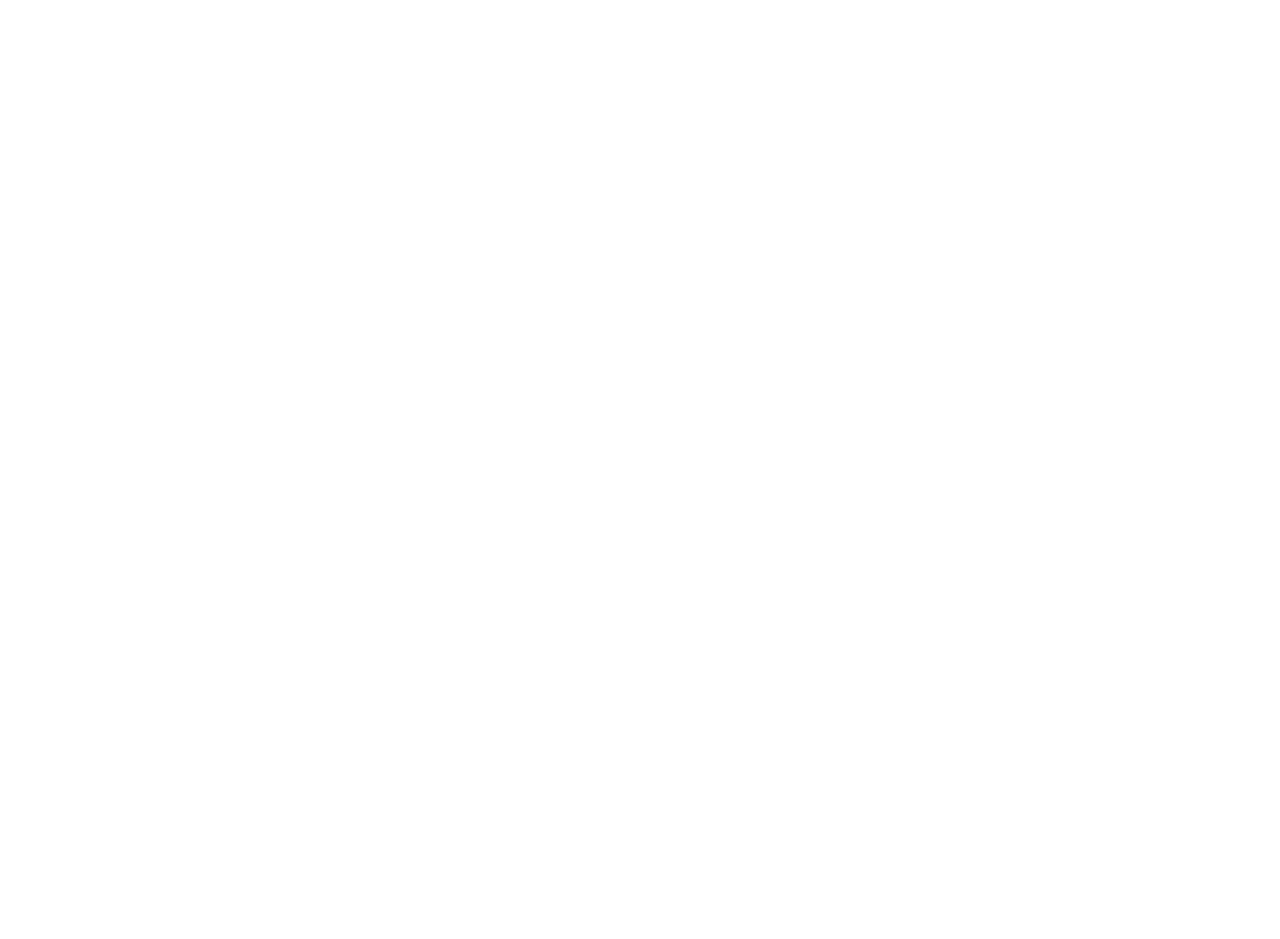
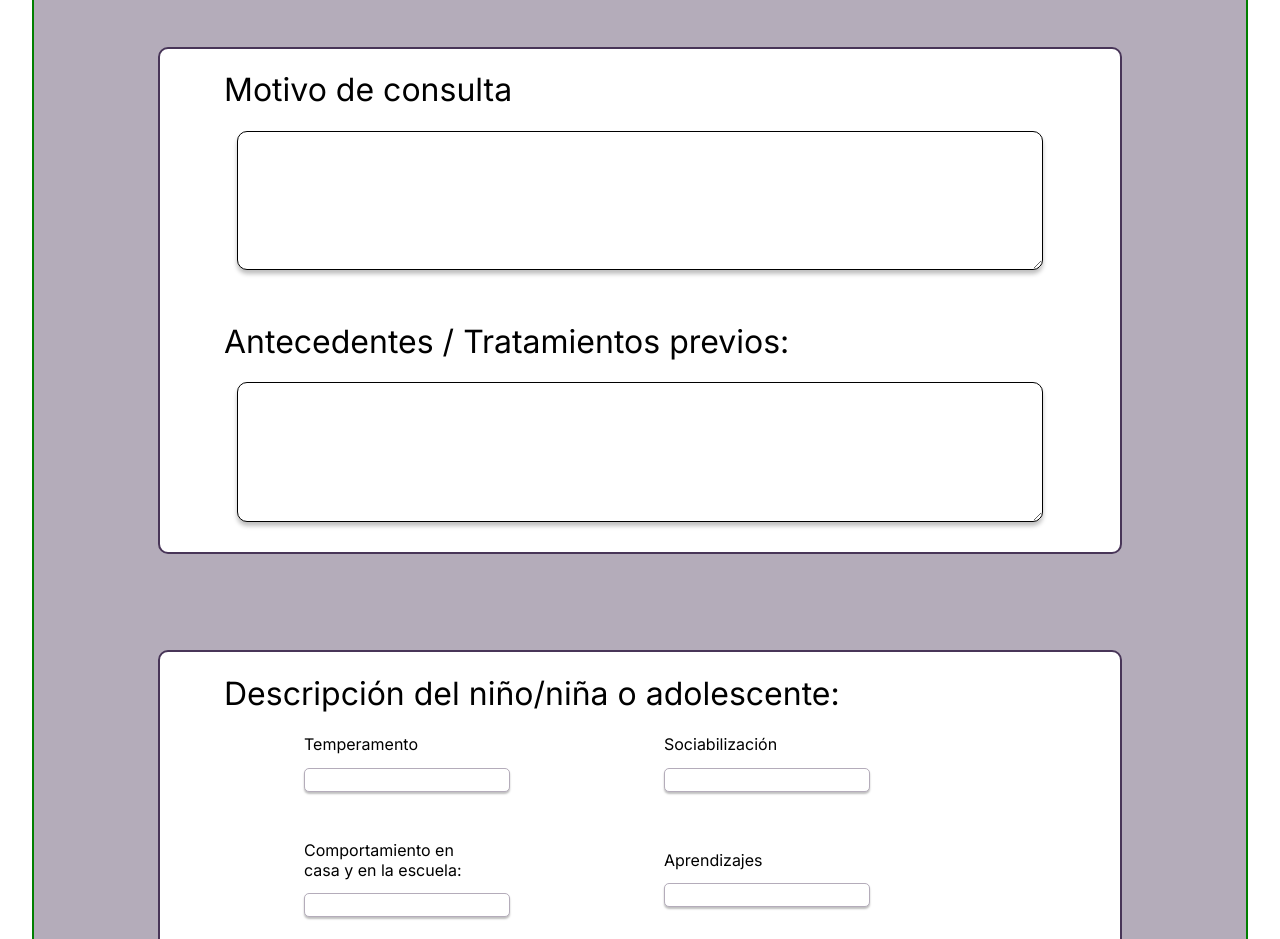
Before and after one commit to KodersKode/Daire-front-end, a React (Create React App) app: page /nuevo-paciente in a window 1280 px wide. Shown: the part 1500-2439 px from the top of the page. Before the commit the page ends 1133 px from the top, so only its background shows below. Built offline with nearby package versions, Linux system fonts and the light colour scheme.

Commit message:
form sections 3-4

```diff
--- a/src/component/largeTextBox/index.definition.ts
+++ b/src/component/largeTextBox/index.definition.ts
@@ -1,4 +1,5 @@
 export type TLargeTextBoxProps = {
   text: string;
+  onChange?: React.ChangeEventHandler<HTMLTextAreaElement>
 
 };
--- a/src/component/largeTextBox/index.module.css
+++ b/src/component/largeTextBox/index.module.css
@@ -0,0 +1,8 @@
+.largetextbox{
+    width: 60em;
+    min-height: 10em;
+    margin-bottom: 2em;
+    border: 1px solid #000000;
+        box-shadow: 0px 4px 4px rgba(0, 0, 0, 0.25);
+        border-radius: 10px;
+}
--- a/src/component/largeTextBox/index.tsx
+++ b/src/component/largeTextBox/index.tsx
@@ -2,10 +2,10 @@
 import { TLargeTextBoxProps } from './index.definition'
 import css from './index.module.css'
 
-function LargeTextBox({text}: TLargeTextBoxProps) {
+function LargeTextBox({text, onChange}: TLargeTextBoxProps) {
   return (
     <div >
-      <textarea className={css.largetextbox}>{text}</textarea>
+      <textarea className={css.largetextbox} onChange={onChange}>{text}</textarea>
       </div>
   )
 }
--- a/src/component/pages/nuevo-paciente/index.module.css
+++ b/src/component/pages/nuevo-paciente/index.module.css
@@ -20,6 +20,7 @@
   border: 2px solid #483558;
   border-radius: 10px;
   margin-top: 4em;
+  margin-bottom: 2em;
 }
 
 .subsection {
@@ -43,6 +44,7 @@
     align-items: flex-start; */
   align-self: flex-start;
   padding-left: 2em;
+  font-weight: 100;
 }
 
 .header {
@@ -66,7 +68,7 @@
     height: auto;
 }
 
-.apellido{
+/* .apellido{
     width: 50%
 } */
 .wrapper {
@@ -76,3 +78,7 @@
   align-items: center;
   width: 20em;
 }
+
+/* .midbox{
+    height: 10em;
+    /* background-color: red; */
--- a/src/component/pages/nuevo-paciente/index.tsx
+++ b/src/component/pages/nuevo-paciente/index.tsx
@@ -4,6 +4,7 @@
 import css from "./index.module.css";
 import DropDown from "../../dropDown";
 import DateSelector from "../../dateSelector";
+import LargeTextBox from "../../largeTextBox";
 
 function NuevoPaciente() {
   const [dob, setDob] = useState(new Date());
@@ -15,6 +16,13 @@
   const [padres, setPadres] = useState(""); //parent
   const [telefono, setTelefono] = useState(""); //phone-number
   const [email, setEmail] = useState(""); //email
+  const [genograma, setGenograma] = useState(""); //family tree
+  const [motivo, setMotivo] = useState(""); // reason for consultation
+  const [antecedentes, setAntecedentes] = useState(""); //medical history
+  const [temperamento, setTemperamento] = useState(""); //nature of child
+  const [sociabilizacion, setSociabilizacion] = useState(""); //social skills
+  const [comportamiento, setComportamiento] = useState(""); //behaviour
+  const [aprendizajes, setAprendizajes] = useState(""); // teachings / what they have learned
 
   function handleChange(e: React.ChangeEvent<HTMLInputElement>) {
     setNombre(e.target.value);
@@ -116,6 +124,56 @@
             }}
           />
         </div>
+        </div>
+        <div className={css.section}>
+          <h1>Genograma</h1>
+          <LargeTextBox text={genograma} onChange={(e) => {setGenograma(e.target.value)}}/>
+
+      </div>
+      <div className={css.section}>
+        <h1>Motivo de consulta</h1>
+        <LargeTextBox text={motivo} onChange={(e) => {setMotivo(e.target.value)}}/>
+        <h1>Antecedentes / Tratamientos previos:</h1>
+         <LargeTextBox text={antecedentes} onChange={(e) => {setAntecedentes(e.target.value)}}/>
+      </div>
+      <div className={css.section}>
+        <h1>Descripción del niño/niña o adolescente:</h1>
+        <div className={css.subsection}>
+          <div className={css.midbox}>
+           <SmallTextBox
+            label="Temperamento"
+            value={temperamento}
+            onChange={(e) => {
+              setTemperamento(e.target.value);
+            }}
+
+          />
+          </div>
+           <SmallTextBox
+            label="Sociabilización"
+            value={sociabilizacion}
+            onChange={(e) => {
+              setSociabilizacion(e.target.value);
+            }}
+          />
+
+           <SmallTextBox
+            label="Comportamiento en casa y en la escuela:"
+            value={comportamiento}
+            onChange={(e) => {
+              setComportamiento(e.target.value);
+            }}
+          />
+           <SmallTextBox
+            label="Aprendizajes"
+            value={aprendizajes}
+            onChange={(e) => {
+              setAprendizajes(e.target.value);
+            }}
+          />
+
+        </div>
+
       </div>
     </form>
   );
```
